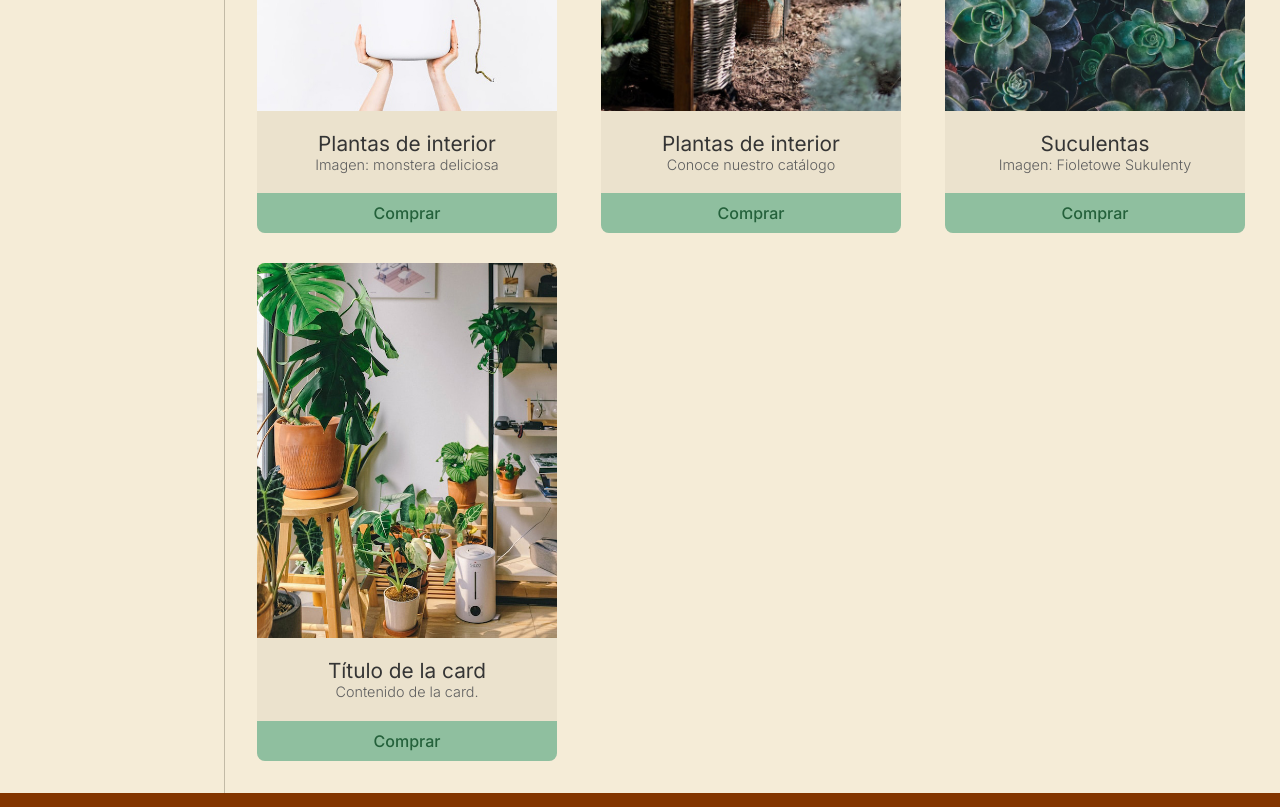
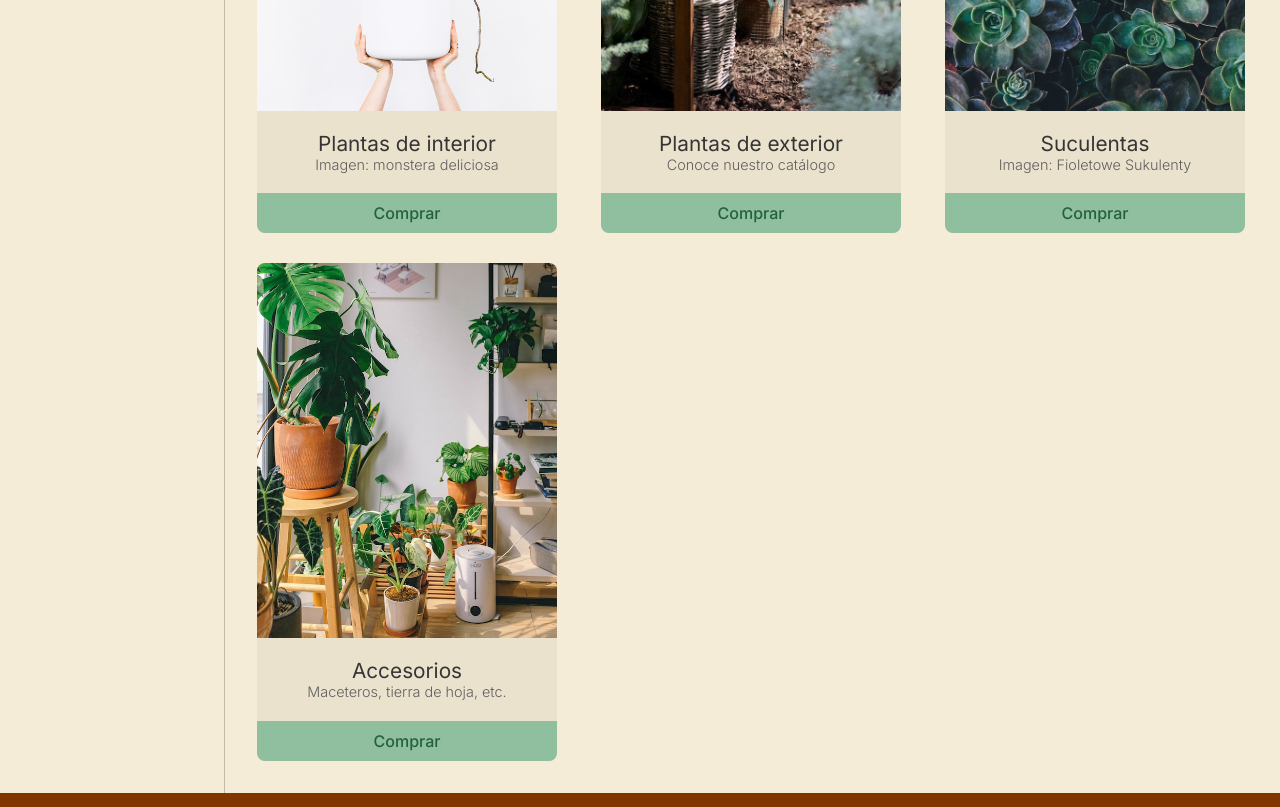
Before and after one commit to eneatei/Grid-ecommerce, a plain HTML site: page index.html in a window 1280 px wide. Shown: the part 360-1167 px from the top of the page. Drawn offline with Linux system fonts and the light colour scheme.

Commit message:
corrección de textos

```diff
--- a/index.html
+++ b/index.html
@@ -60,7 +60,7 @@
           <div class="card">
             <img src="assets/img/exterior.jpg" alt="planta interior" />
             <div class="card-content">
-              <h3>Plantas de interior</h3>
+              <h3>Plantas de exterior</h3>
               <p>Conoce nuestro catálogo</p>
             </div>
             <button>Comprar</button>
@@ -76,8 +76,8 @@
           <div class="card">
             <img src="assets/img/accesorios.jpg" alt="planta interior" />
             <div class="card-content">
-              <h3>Título de la card</h3>
-              <p>Contenido de la card.</p>
+              <h3>Accesorios</h3>
+              <p>Maceteros, tierra de hoja, etc.</p>
             </div>
             <button>Comprar</button>
           </div>
```
